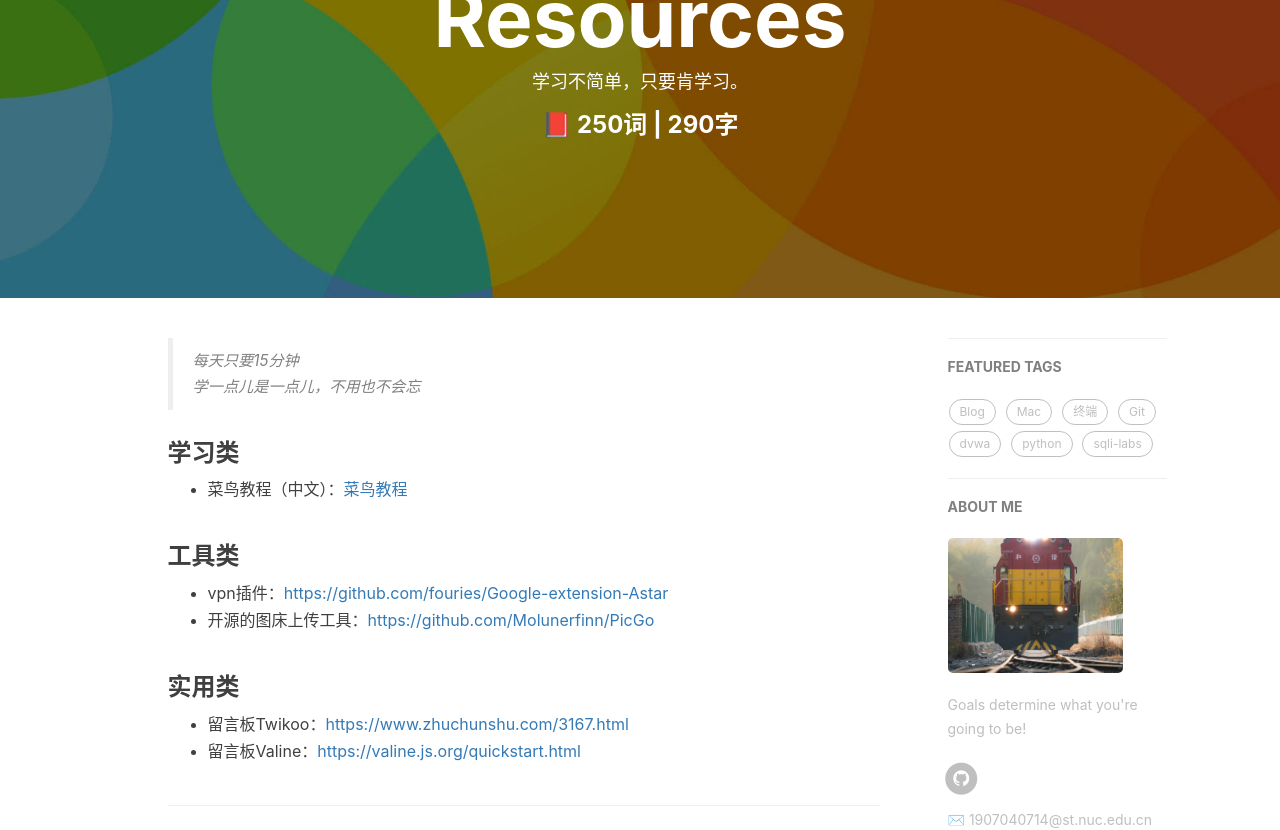
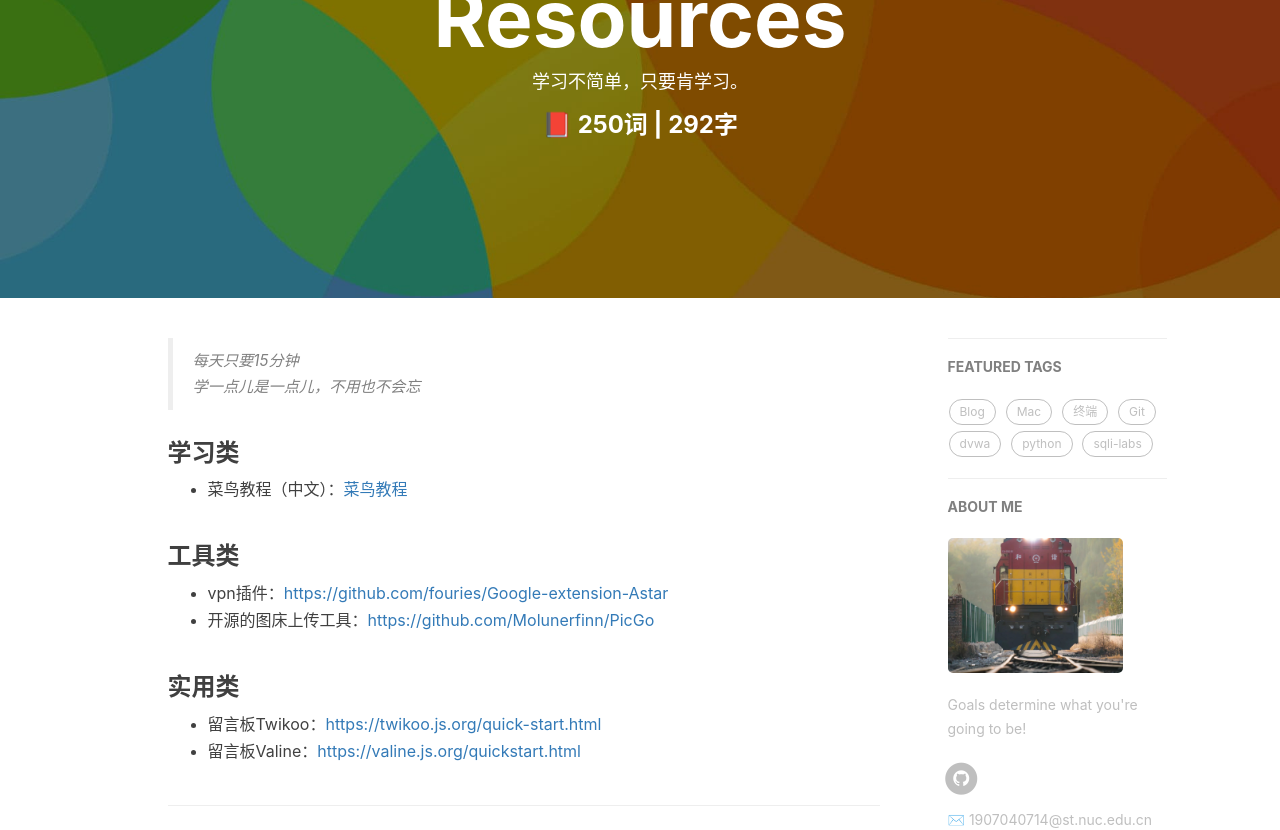
Before and after one commit to yangyang-linux/yangyang-linux.github.io, a Jekyll site: the page built from 1-resources.html, in a window 1280 px wide. Shown: the part 176-1006 px from the top of the page. Built offline with Jekyll 4.4.1, drawn with Linux system fonts in a browser that asks for light colours; nearby versions of some CDN libraries; comment, search, counter and statistics services are not loaded; some of the changed lines change nothing that is shown.

Commit message:
Update 1-resources.html

```diff
--- a/1-resources.html
+++ b/1-resources.html
@@ -30,7 +30,7 @@ header-img: "img/post-bg-miui6.jpg"
 </ul>
 <h3 id="toc_5">实用类</h3>
 <ul>
-	<li>留言板Twikoo：<a href="https://www.zhuchunshu.com/3167.html">https://www.zhuchunshu.com/3167.html</a></li>
+	<li>留言板Twikoo：<a href="https://twikoo.js.org/quick-start.html">https://twikoo.js.org/quick-start.html</a></li>
 	<li>留言板Valine：<a href="https://valine.js.org/quickstart.html">https://valine.js.org/quickstart.html</a></li>
 </ul>
 
```
